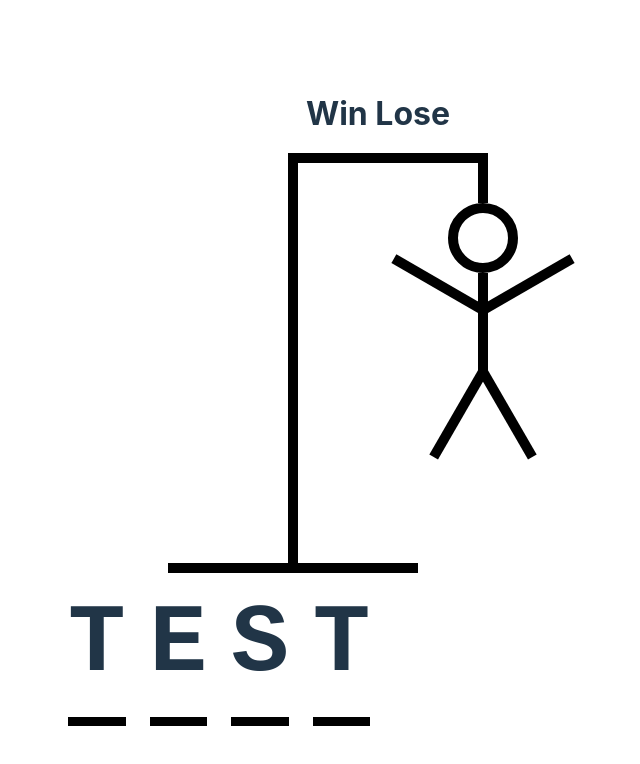
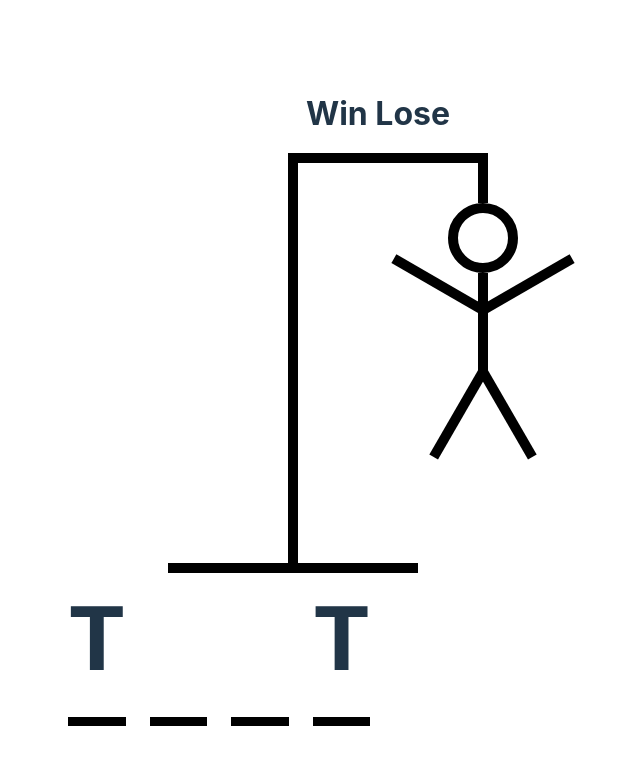
Before and after one commit to HilaryYates/Hangman, a React (Vite) app in the folder hangman/: page / in a window 1280 px wide. Shown: the top 764 px of the page, without its empty margins (32-672 px from the left). Built offline with nearby package versions, Linux system fonts and the light colour scheme.

Commit message:
guess letter func

```diff
--- a/hangman/src/HangmanDrawing/HangmanDrawing.tsx
+++ b/hangman/src/HangmanDrawing/HangmanDrawing.tsx
@@ -6,8 +6,6 @@ export const HangmanDrawing = () => {
   const LEFT_ARM = <div className='left-arm'></div>;
   const RIGHT_LEG = <div className='right-leg'></div>;
   const LEFT_LEG = <div className='left-leg'></div>;
-
-  // const LEFT_ARM = <div className='body'></div>;
 
   return (
     <div className='container'>
--- a/hangman/src/HangmanWord/HangmanWord.tsx
+++ b/hangman/src/HangmanWord/HangmanWord.tsx
@@ -2,11 +2,24 @@ import "./style.css";
 
 export const HangmanWord = () => {
   const word = "test";
+  const guessedLetters = ["t"];
   return (
     <div>
       <div className='words'>
         {word.split("").map((letter, index) => {
-          return <span className='letters'>{letter}</span>;
+          return (
+            <span className='letters-underline'>
+              <span
+                style={{
+                  visibility: guessedLetters.includes(letter)
+                    ? "visible"
+                    : "hidden",
+                }}
+              >
+                {letter}
+              </span>
+            </span>
+          );
         })}
       </div>
     </div>
--- a/hangman/src/HangmanWord/style.css
+++ b/hangman/src/HangmanWord/style.css
@@ -7,6 +7,6 @@
   font-family: monospace;
 }
 
-.letters {
+.letters-underline {
   border-bottom: 0.1em solid black;
 }
```
